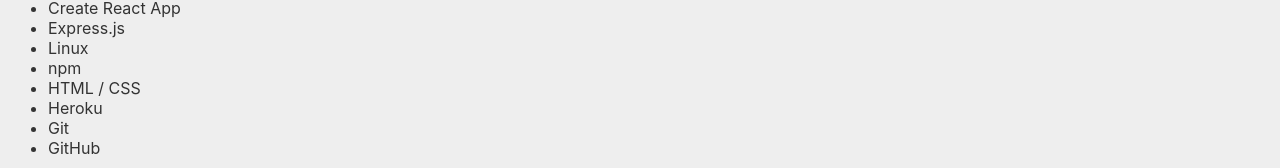
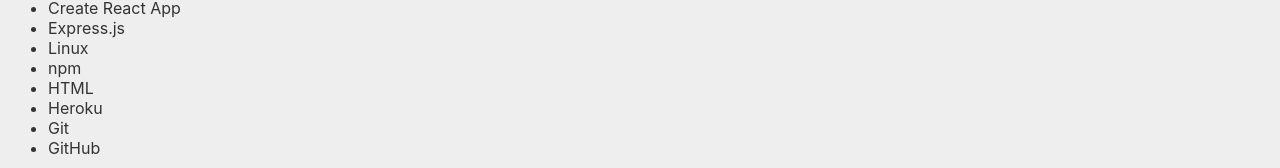
Before and after one commit to jsmon/website, a Next.js app: page / in a window 1280 px wide. Shown: the part 478-646 px from the top of the page. Built offline with nearby package versions, Linux system fonts and the light colour scheme.

Commit message:
Removed CSS from knowledge

```diff
--- a/components/Knowledge.tsx
+++ b/components/Knowledge.tsx
@@ -15,7 +15,7 @@
             <li>Express.js</li>
             <li>Linux</li>
             <li>npm</li>
-            <li>HTML / CSS</li>
+            <li>HTML</li>
             <li>Heroku</li>
             <li>Git</li>
             <li>GitHub</li>
```
